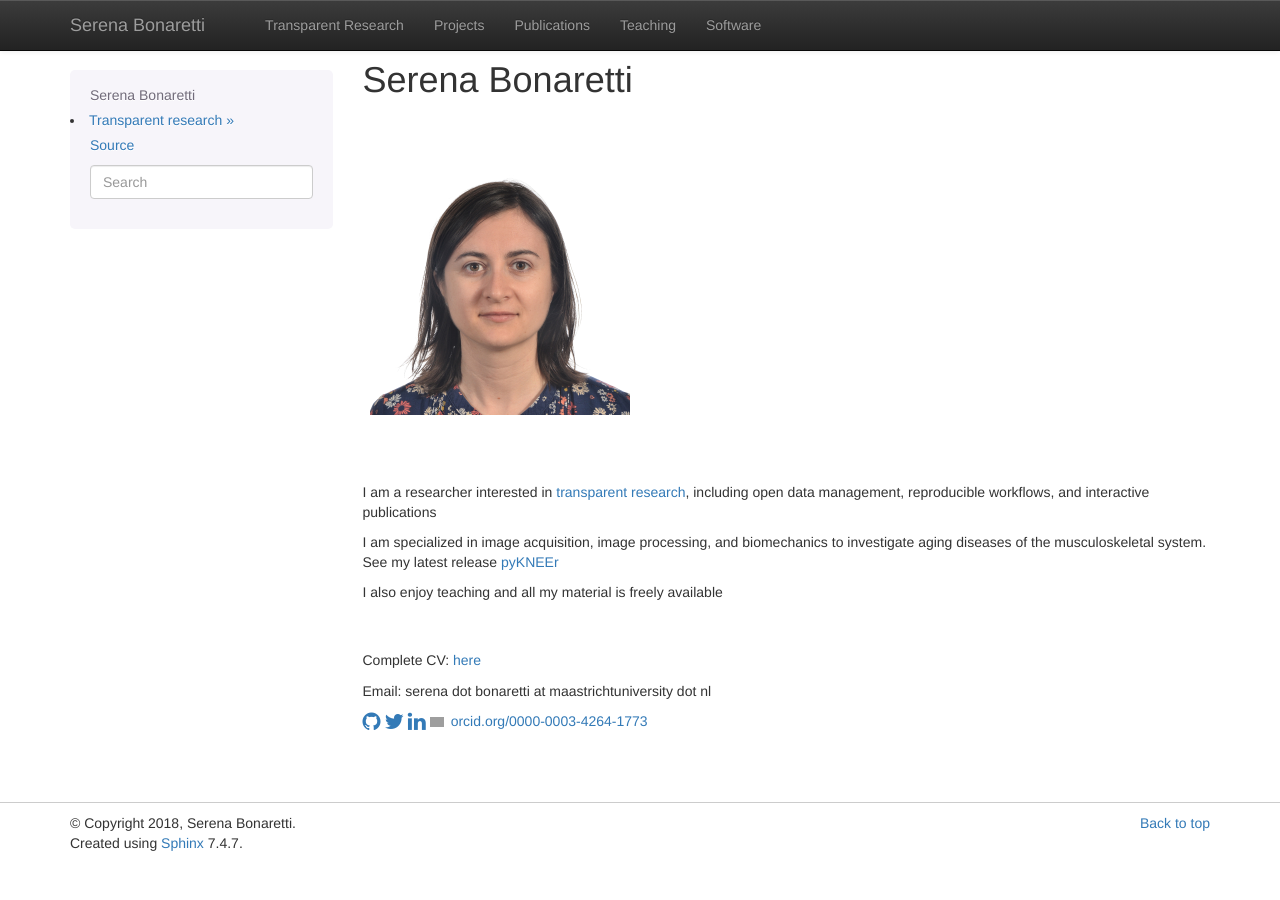
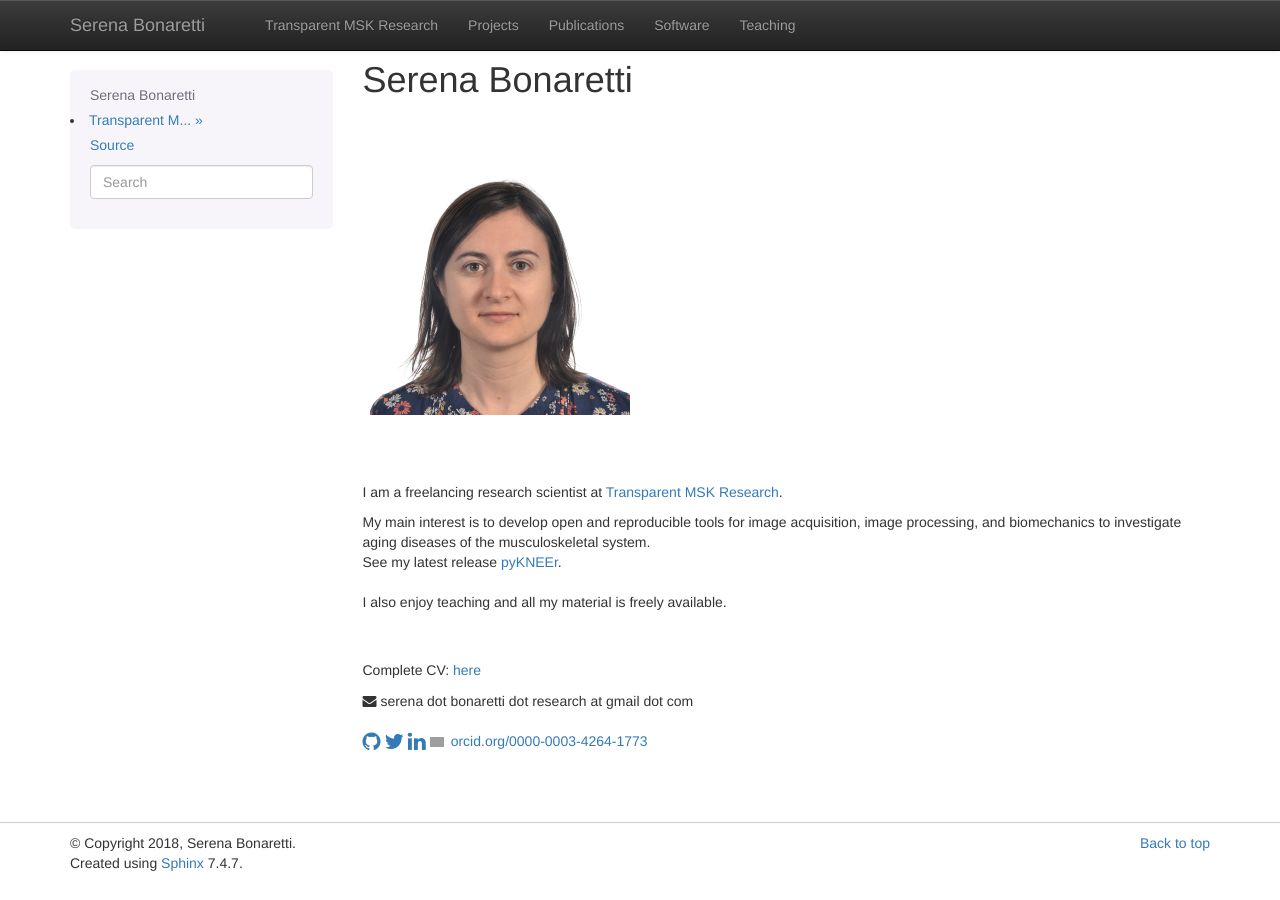
Before and after one commit to sbonaretti/sbonaretti.github.io, a Sphinx documentation site: the page built from source/index.rst, in a window 1280 px wide. Built offline with Sphinx 7.4.7, drawn with Linux system fonts in a browser that asks for light colours; formulas are drawn with MathJax 3; grey boxes are pictures that could not be loaded.

Commit message:
updated job

```diff
--- a/source/conf.py
+++ b/source/conf.py
@@ -92,7 +92,7 @@ html_theme_path = sphinx_bootstrap_theme.get_html_theme_path()
 # Add any paths that contain custom static files (such as style sheets) here,
 # relative to this directory. They are copied after the builtin static files,
 # so a file named "default.css" will overwrite the builtin "default.css".
-html_static_path = ['_static']
+# html_static_path = ['_static']
 
 
 # Custom sidebar templates, must be a dictionary that maps document names
@@ -195,14 +195,14 @@ html_theme_options = {
 
     'navbar_links': [
 
-        ("Transparent Research", "transparentResearch"),
+        ("Transparent MSK Research", "transparentMSKresearch"),
         ("Projects", "projects"),
         ("Publications", "publications"),
-        ("Teaching", "teaching"),
-        ("Software", "software")
+        ("Software", "software"),
+        ("Teaching", "teaching")
     ],
 
-    'body_max_width': 'auto'
+    'body_max_width': 'auto' # max text width
 
 
 }
--- a/source/index.rst
+++ b/source/index.rst
@@ -43,28 +43,35 @@ Serena Bonaretti
 |
 |
 
+I am a freelancing research scientist at :ref:`Transparent MSK Research <transparentMSKresearch>`.
 
-I am a researcher interested in :ref:`transparent research <transparentResearch>`, including  open data management, reproducible workflows, and interactive publications
+.. raw:: html
 
-I am specialized in image acquisition, image processing, and biomechanics to investigate aging diseases of the musculoskeletal system. See my latest release  :ref:`pyKNEEr <pykneer>`
+   My main interest is to develop open and reproducible tools for image acquisition, image processing, and biomechanics to investigate aging diseases of the musculoskeletal system.
+   <br>
+   See my latest release <a href="https://sbonaretti.github.io/pyKNEEr/" target="_blank">pyKNEEr</a>.
+   <br>
+   <br>
 
-I also enjoy teaching and all my material is freely available
+I also enjoy teaching and all my material is freely available.
 
 
 |
 
 .. raw:: html
 
+   <link rel="stylesheet" href="https://cdnjs.cloudflare.com/ajax/libs/font-awesome/4.7.0/css/font-awesome.min.css">
+
    Complete CV:  <a href="_attachments/CV_SBonaretti.pdf" target="_blank">here</a>
    <p style="margin-bottom:0.3cm;"></p>
 
-Email: serena dot bonaretti at maastrichtuniversity dot nl
+   <i class="fa fa-envelope style="font-size:27px;"></i> serena dot bonaretti dot research at gmail dot com
 
+   <br>
+   <br>
 
-.. raw:: html
+   <a href="https://github.com/sbonaretti" target="_blank"><i class="fa fa-github" style="font-size:21px;"></i></a>
 
-   <link rel="stylesheet" href="https://cdnjs.cloudflare.com/ajax/libs/font-awesome/4.7.0/css/font-awesome.min.css">
-   <a href="https://github.com/sbonaretti" target="_blank"><i class="fa fa-github" style="font-size:21px;"></i></a>
    <a href="https://twitter.com/serenabonaretti" target="_blank"><i class="fa fa-twitter" style="font-size:21px;"></i></a>
 
    <a href="https://www.linkedin.com/in/serena-bonaretti-1bb9b239/" target="_blank"><i class="fa fa-linkedin" style="font-size:21px;"></i></a>
--- a/source/projects.rst
+++ b/source/projects.rst
@@ -31,7 +31,7 @@ Publications
 
     <u>Bonaretti S.</u>, Willighagen E.
     <br>
-    <b>Two real use cases of FAIR maturity indicators in the life sciences.</b> <br>
+    <b>Two Real Use Cases of FAIR Maturity Indicators in the Life Sciences.</b> <br>
     bioRxiv 10.1101/739334. 2019.
     <br>
     <link rel="stylesheet" href="https://use.fontawesome.com/releases/v5.5.0/css/all.css" integrity="sha384-B4dIYHKNBt8Bc12p+WXckhzcICo0wtJAoU8YZTY5qE0Id1GSseTk6S+L3BlXeVIU" crossorigin="anonymous">
--- a/source/publications.rst
+++ b/source/publications.rst
@@ -10,7 +10,7 @@ Preprint Papers
 
      <u>Bonaretti S.</u>, Willighagen E.
      <br>
-     <b>Two real use cases of FAIR maturity indicators in the life sciences.</b> <br>
+     <b>Two Real Use Cases of FAIR Maturity Indicators in the Life Sciences.</b> <br>
      bioRxiv 10.1101/739334. 2019.
      <br>
      <link rel="stylesheet" href="https://use.fontawesome.com/releases/v5.5.0/css/all.css" integrity="sha384-B4dIYHKNBt8Bc12p+WXckhzcICo0wtJAoU8YZTY5qE0Id1GSseTk6S+L3BlXeVIU" crossorigin="anonymous">
--- a/source/software.rst
+++ b/source/software.rst
@@ -71,7 +71,7 @@ Statistical appearance model of femur for finite element simulations of differen
 
 |
 
-*Students' projects I supervised*
+*Supervised projects*
 --------------------------------------------------------------------------------
 
 |
```
Also changed, not shown: other parts of source/index.rst (+2 -2 lines), source/transparentMSKresearch.rst (added, +139 -0 lines), source/teaching.rst (line endings or trailing spaces).
